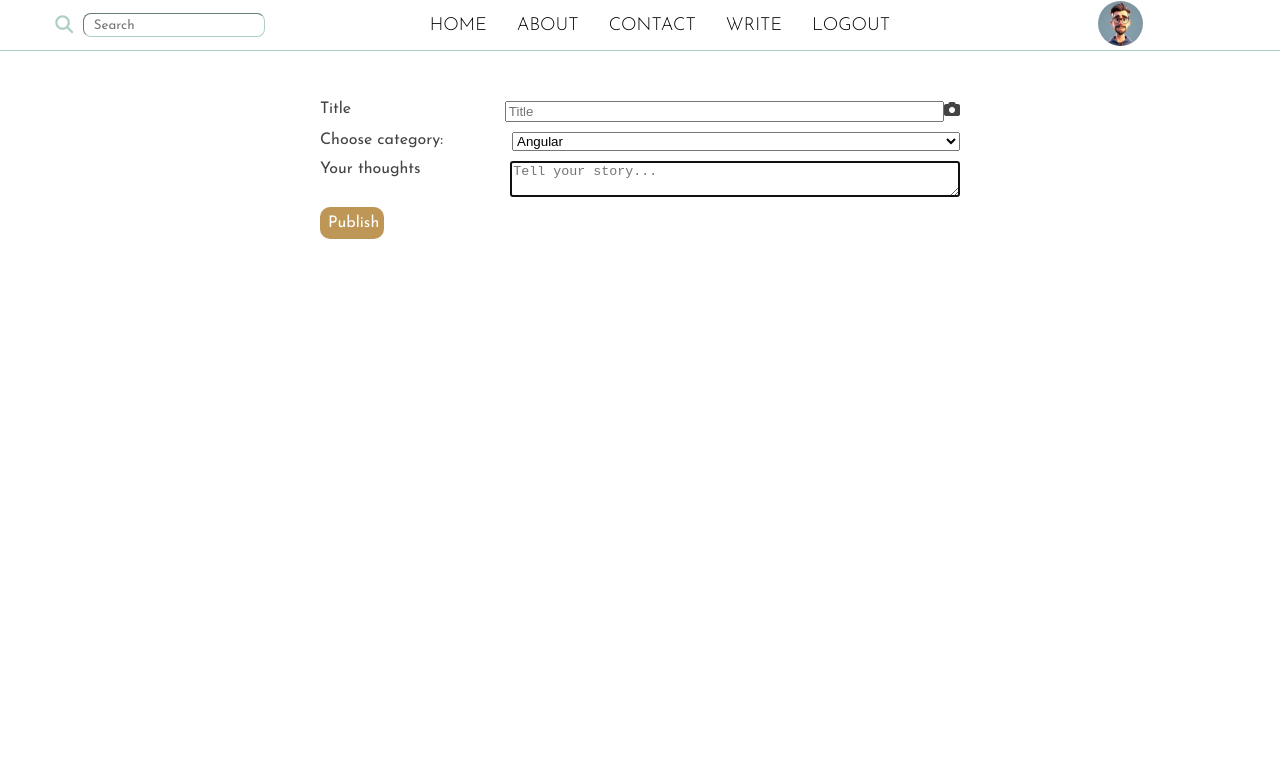
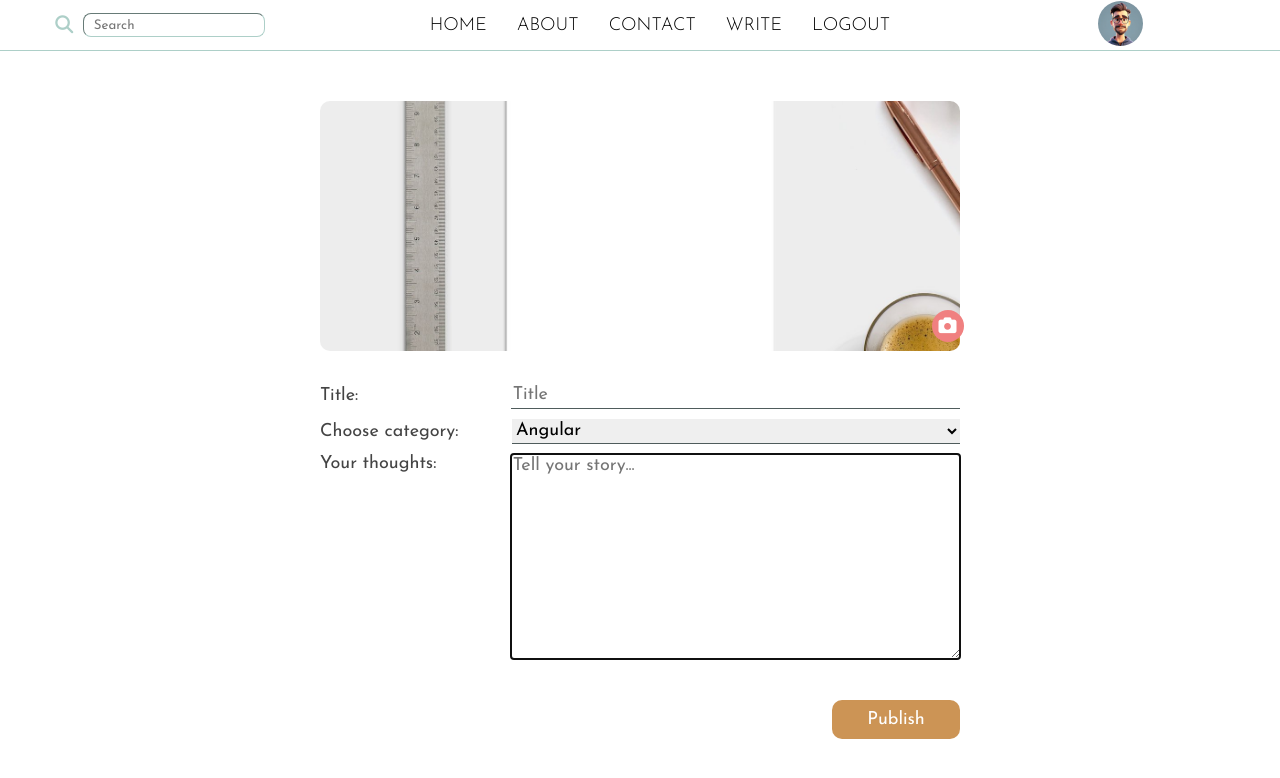
Before and after one commit to VaninaStancheva/Blog-app-react, a React (Vite) app: page /write in a window 1280 px wide. Shown: the top 778 px of the page. Built offline with nearby package versions, Linux system fonts and the light colour scheme; a web font is replaced by a local one.

Commit message:
add new style to write post page

```diff
--- a/index.html
+++ b/index.html
@@ -9,7 +9,7 @@
           rel="stylesheet">
     <link rel="stylesheet" href="https://cdnjs.cloudflare.com/ajax/libs/font-awesome/6.7.2/css/all.min.css" integrity="sha512-Evv84Mr4kqVGRNSgIGL/F/aIDqQb7xQ2vcrdIwxfjThSH8CSR7PBEakCr51Ck+w+/U6swU2Im1vVX0SVk9ABhg=="
           crossorigin="anonymous" referrerpolicy="no-referrer" />
-    <title>Blog App</title>
+    <title>TK-Blog</title>
     <link rel="icon" type="image/x-icon" href="./public/favicon.ico"/>
     <style>*{
       margin: 0;
--- a/src/components/post/post.css
+++ b/src/components/post/post.css
@@ -1,8 +1,7 @@
 .post-container {
-    width: 30%;
+    width: 100%;
     display: flex;
     flex-direction: column;
-    padding: 2%
 }
 
 .postTitle {
--- a/src/components/posts/Posts.jsx
+++ b/src/components/posts/Posts.jsx
@@ -7,9 +7,11 @@ export default function Posts() {
     return (
         <ul className="posts">
             {getPosts.map((post) => (
-                <Link key={post.id} to={`/posts/${post.id}`}>
-                    <li><Post id={post.id} title={post.title} category={post.category} date={post.date} content={post.content}/></li>
-                </Link>
+                <li key={post.id}>
+                    <Link to={`/posts/${post.id}`} style={{textDecoration:"none", color:"inherit"}}>
+                        <Post id={post.id} title={post.title} category={post.category} date={post.date} content={post.content}/>
+                    </Link>
+                </li>
             ))}
         </ul>
     )
--- a/src/components/posts/posts.css
+++ b/src/components/posts/posts.css
@@ -1,6 +1,6 @@
 .posts {
-    margin-top: 5rem;
     display: flex;
-    justify-content: center;
-    padding: 2rem;
+    justify-content: space-around;
+    flex-wrap: wrap;
+    list-style: none;
 }
--- a/src/components/writeNewPost/WritePost.jsx
+++ b/src/components/writeNewPost/WritePost.jsx
@@ -22,8 +22,23 @@ export default function WritePost() {
 
     return (
             <form onSubmit={submit} className="writePostForm">
+                <img
+                    className="writeImg"
+                    src="../../../public/000.jpg"
+                    alt=""
+                />
+                <div className="container-icon">
+                    <label htmlFor="fileInput">
+                        <i className="addPhotoIcon fa-solid fa-camera"></i>
+                    </label>
+                    <input id="fileInput"
+                           type="file"
+                           style={{display: "none"}}
+                           className="input"
+                    />
+                </div>
                 <div className="container">
-                    <label htmlFor="title" className="label" id="titlePost">Title</label>
+                    <label htmlFor="title" className="label" id="titlePost">Title:</label>
                     <input className="input" type="text"
                            name="title"
                            id="inputTitle"
@@ -31,14 +46,6 @@ export default function WritePost() {
                            autoFocus={true}
                            value={title}
                            onChange={(e) => setTitle(e.target.value)}
-                    />
-                    <label htmlFor="fileInput" >
-                        <i className="addPhotoIcon fa-solid fa-camera"></i>
-                    </label>
-                    <input id="fileInput"
-                           type="file"
-                           style={{display: "none"}}
-                           className="input"
                     />
                 </div>
                 <div className="container">
@@ -55,9 +62,9 @@ export default function WritePost() {
                         <option value="CSS">CSS</option>
                     </select>
                 </div>
-                <div className="container">
-                    <label htmlFor="description" className="label">Your thoughts</label>
-                    <textarea className="input"
+                <div className="container textarea-container">
+                    <label htmlFor="description" className="label">Your thoughts:</label>
+                    <textarea className="input textarea"
                               type="text"
                               name="description"
                               id="inputDescription"
--- a/src/components/writeNewPost/writePost.css
+++ b/src/components/writeNewPost/writePost.css
@@ -12,29 +12,85 @@
 .container {
     display: flex;
     justify-content: space-between;
+    align-items: center;
+}
 
+.textarea-container {
+    align-items: flex-start;
+}
+
+.writeImg {
+    width: 50vw;
+    height: 250px;
+    border-radius: 10px;
+    object-fit: cover;
+    position: relative;
+    margin-bottom: 20px;
+}
+
+.container-icon {
+    position: absolute;
+    top: 310px;
+    left: 72%;
+}
+
+.addPhotoIcon{
+    font-size: 18px;
+    width: 22px;
+    height: 22px;
+    padding: 5px;
+    display: flex;
+    justify-content: center;
+    align-items: center;
+    border: none;
+    border-radius: 50%;
+    margin-left: 10px;
+    color: white;
+    background-color: lightcoral;
+    cursor: pointer;
+}
+
+.addPhotoIcon:hover{
+    background-color: rgba(243, 134, 134, 0.76);
 }
 
 .label {
     width: 30%;
+    font-family: "Josefin Sans", sans-serif;
+    font-size: 18px;
 }
 
 .input {
     width: 70%;
+    height: 25px;
+    border: none;
+    border-bottom: 1px solid #4f5c5c;
+    font-family: "Josefin Sans", sans-serif;
+    font-size: 18px;
+}
+
+.textarea {
+    height: 200px;
 }
 
 .writeSubmit {
     font-family: "Josefin Sans", sans-serif;
     color: white;
-    background-color: #be9656;
+    background-color: #cc9455;
     border-radius: 10px;
     border: none;
     cursor: pointer;
-    padding: 8px;
-    font-size: 16px;
+    padding: 10px;
+    font-size: 18px;
     width: 10%;
+    position: absolute;
+    top: 700px;
+    right: 25%;
 }
 
+.writeSubmit:hover {
+    background-color: rgba(228, 174, 114, 0.78);
+}
 .flex-row {
     display: flex;
     justify-content: space-between;
--- a/src/pages/homePage/Homepage.jsx
+++ b/src/pages/homePage/Homepage.jsx
@@ -1,13 +1,14 @@
 import Header from "../../components/header/Header";
 import Posts from "../../components/posts/Posts";
+import './homepage.css';
 
 export default function Homepage() {
     return (
         <>
             <Header />
-            <div className="home">
+            <section className="posts-section">
                 <Posts />
-            </div>
+            </section>
         </>
     );
 }
--- a/src/pages/homePage/homepage.css
+++ b/src/pages/homePage/homepage.css
@@ -1,3 +1,3 @@
-.home {
-    display: flex;
+.posts-section {
+    margin-top: 5rem;
 }
```
Also changed, not shown: public/000.jpg (added), 1 other file (tests, documents, lock files or other folders).
